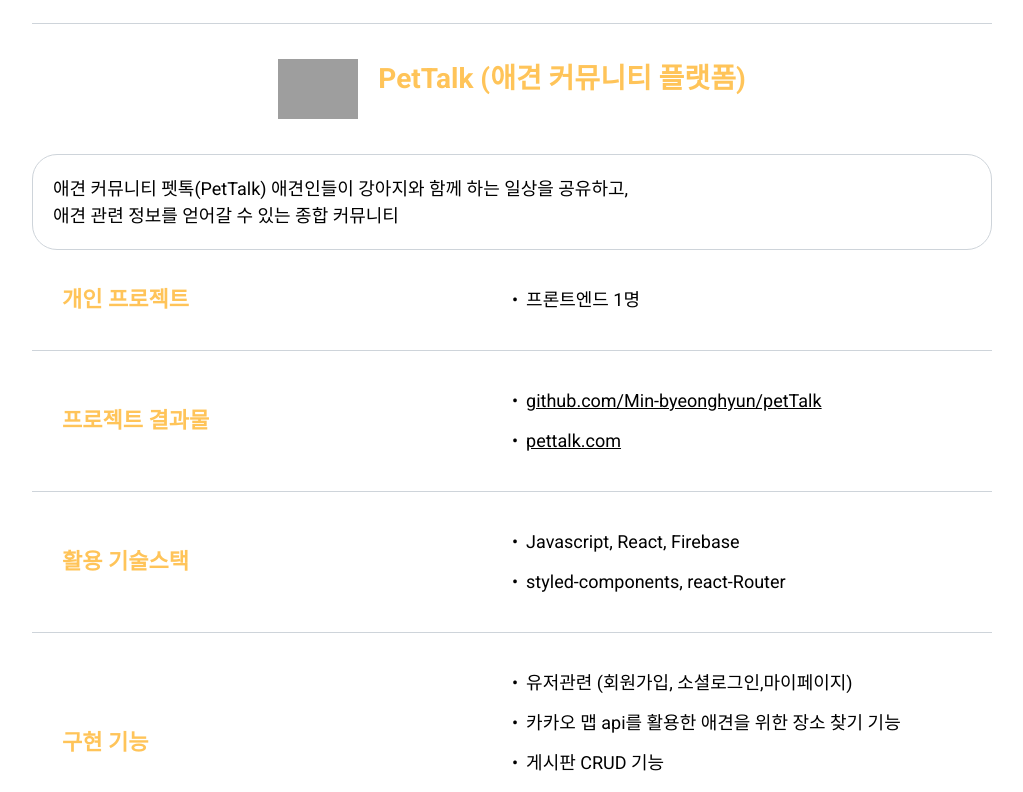
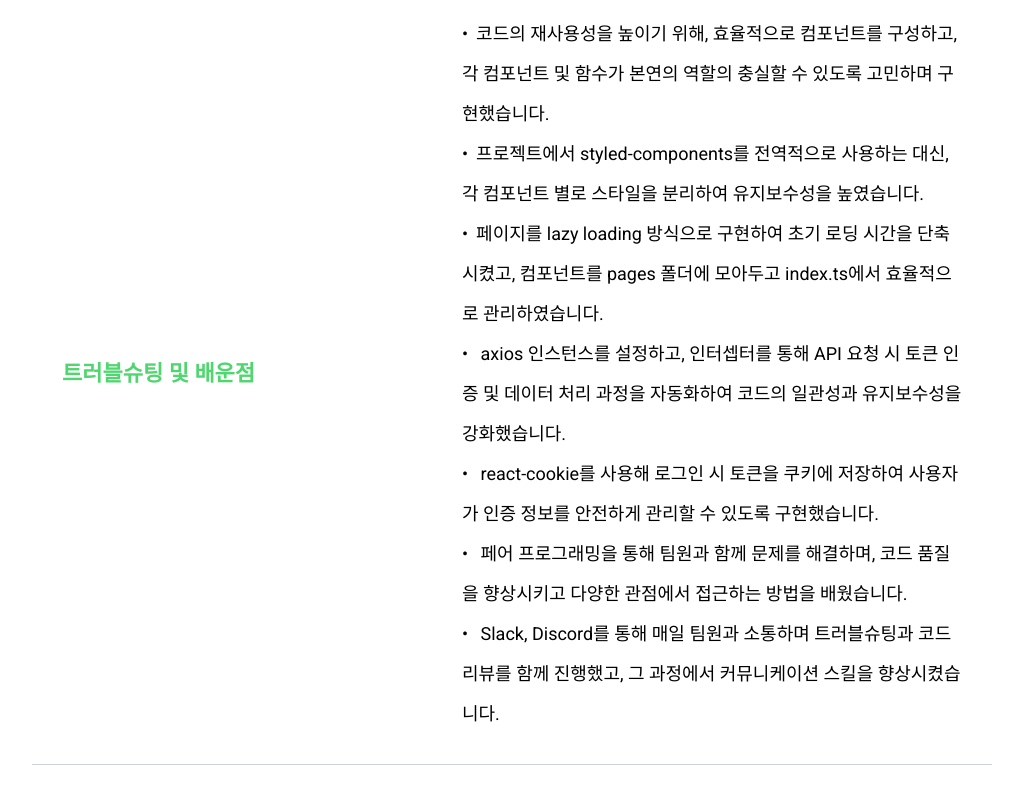
Before and after one commit to Min-byeonghyun/byeonghyun, a React (Create React App) app: page /resume in a window 1280 px wide. Shown: the part 3280-4072 px from the top of the page, without its empty margins (128-1151 px from the left). Built offline with nearby package versions, Linux system fonts and the light colour scheme; grey boxes are pictures that could not be loaded.

Commit message:
프로젝트 수정

```diff
--- a/src/pages/Project.jsx
+++ b/src/pages/Project.jsx
@@ -61,7 +61,7 @@
   border-bottom: 1px solid #ced4da;
 `;
 const BoxLeft = styled.div`
-  flex: 1;
+  flex: 0.8;
   display: flex;
   flex-direction: column;
   justify-content: flex-start;
@@ -76,20 +76,21 @@
   font-size: 22px;
   font-weight: bold;
   color: ${(props) => (props.color ? props.color : "#4fd66e")};
+
 `;
 const BoxInfo = styled.ul`
   font-size: 18px;
-  line-height: 30px;
   list-style-type: none;
-  padding-left: 0;
   li::before {
     content: "•";
     margin-right: 8px;
   }
 `;
+
 const BoxList = styled.li`
   font-size: 18px;
   line-height: 40px;
+
   a {
     transition: color 0.3s;
     color: black;
@@ -186,6 +187,50 @@
           </BoxInfo>
         </BoxRight>
       </Box>
+      <Box>
+        <BoxLeft>
+          <BoxTitle>트러블슈팅 및 배운점</BoxTitle>
+        </BoxLeft>
+        <BoxRight>
+          <BoxInfo>
+            <BoxList>
+              코드의 재사용성을 높이기 위해, 효율적으로 컴포넌트를 구성하고, 각
+              컴포넌트 및 함수가 본연의 역할의 충실할 수 있도록 고민하며
+              구현했습니다.
+            </BoxList>
+            <BoxList>
+              프로젝트에서 styled-components를 전역적으로 사용하는 대신, 각
+              컴포넌트 별로 스타일을 분리하여 유지보수성을 높였습니다.
+            </BoxList>
+            <BoxList>
+              페이지를 lazy loading 방식으로 구현하여 초기 로딩 시간을
+              단축시켰고, 컴포넌트를 pages 폴더에 모아두고 index.ts에서
+              효율적으로 관리하였습니다.
+            </BoxList>
+            <BoxList>
+              {" "}
+              axios 인스턴스를 설정하고, 인터셉터를 통해 API 요청 시 토큰 인증
+              및 데이터 처리 과정을 자동화하여 코드의 일관성과 유지보수성을
+              강화했습니다.
+            </BoxList>
+            <BoxList>
+              {" "}
+              react-cookie를 사용해 로그인 시 토큰을 쿠키에 저장하여 사용자가
+              인증 정보를 안전하게 관리할 수 있도록 구현했습니다.
+            </BoxList>
+            <BoxList>
+              {" "}
+              페어 프로그래밍을 통해 팀원과 함께 문제를 해결하며, 코드 품질을
+              향상시키고 다양한 관점에서 접근하는 방법을 배웠습니다.
+            </BoxList>
+            <BoxList>
+              {" "}
+              Slack, Discord를 통해 매일 팀원과 소통하며 트러블슈팅과 코드리뷰를
+              함께 진행했고, 그 과정에서 커뮤니케이션 스킬을 향상시켰습니다.
+            </BoxList>
+          </BoxInfo>
+        </BoxRight>
+      </Box>
       <ProjectTitleWrap2>
         <ProjectImg2 src="/img/pettalk.png" />
         <ProjectTitle color="#FFC459">
@@ -251,10 +296,27 @@
         </BoxLeft>
         <BoxRight>
           <BoxInfo>
-            <BoxList>유저관련 (회원가입, 소셜로그인,마이페이지)</BoxList>
-            <BoxList>카카오 맵 api를 활용한 애견을 위한 장소 찾기 기능</BoxList>
-            <BoxList>게시판 CRUD 기능</BoxList>
+            <BoxList>유저관련 (회원가입, 소셜로그인, 마이페이지)</BoxList>
+            <BoxList>카카오 맵 api를 활용한 애견을 위한 장소 검색 기능 구현</BoxList>
+            <BoxList>게시판 CRUD 기능 구현 </BoxList>
+            <BoxList>게시판 댓글, 좋아요 기능 구현</BoxList>
+
+            <BoxList>페이지네이션 구현</BoxList>
             <BoxList>Firebase 배포</BoxList>
+          </BoxInfo>
+        </BoxRight>
+      </Box>
+      <Box>
+        <BoxLeft>
+          <BoxTitle color="#FFC459">트러블슈팅 및 배운점</BoxTitle>
+        </BoxLeft>
+        <BoxRight>
+          <BoxInfo>
+            <BoxList>{" "}Firebase를 처음 접하며 온라인 강의를 통해 학습하였고, 프로젝트에 적용하는 과정에서 Firebase Authentication, Firestore 등의 다양한 기능을 익혔습니다.</BoxList>
+            <BoxList>{" "}로그인 기능을 구현할 때 Firebase Authentication을 사용해 사용자 인증을 처리하였고, 이를 통해 인증 시스템을 손쉽게 구축할 수 있었습니다.</BoxList>
+            <BoxList>{" "}카카오맵 API를 활용하여 검색 위치에서 가까운 애견샵이나 애견공원을 찾아주는 기능을 구현하며, 위치 정보를 기반으로 데이터를 처리하고 표시하는 방법을 배웠습니다.</BoxList>
+            <BoxList>{" "}동적 페이지 버튼 생성 문제 처음에는 고정된 버튼을 사용해 페이지를 구현하려 했으나, 사용자가 지정한 총 페이지 수에 맞춰 버튼을 동적으로 생성하는 방법을 찾아 해결했습니다. 이를 통해 다양한 페이지 수에 유연하게 대응할 수 있는 페이지네이션을 구현했습니다.</BoxList>
+            <BoxList>{" "}이전/다음 버튼 비활성화 처리 문제 처음에는 이전과 다음 버튼이 항상 활성화되어 있었지만, 첫 페이지와 마지막 페이지에서 버튼을 비활성화하는 로직을 추가해 사용자 경험을 개선했습니다. disabled 속성을 통해 버튼 클릭을 제어하는 방법을 사용했습니다.</BoxList>
           </BoxInfo>
         </BoxRight>
       </Box>
```
